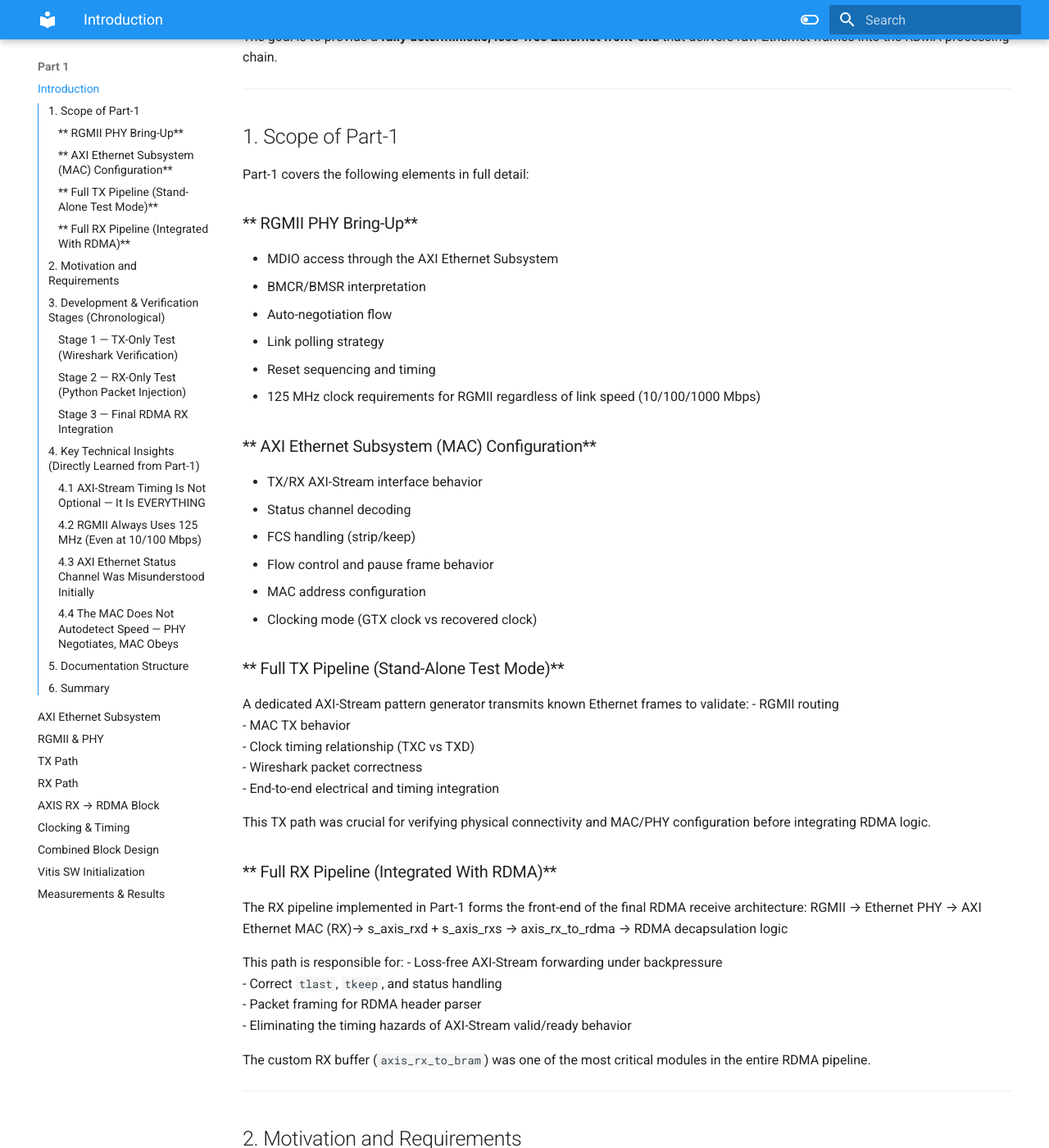
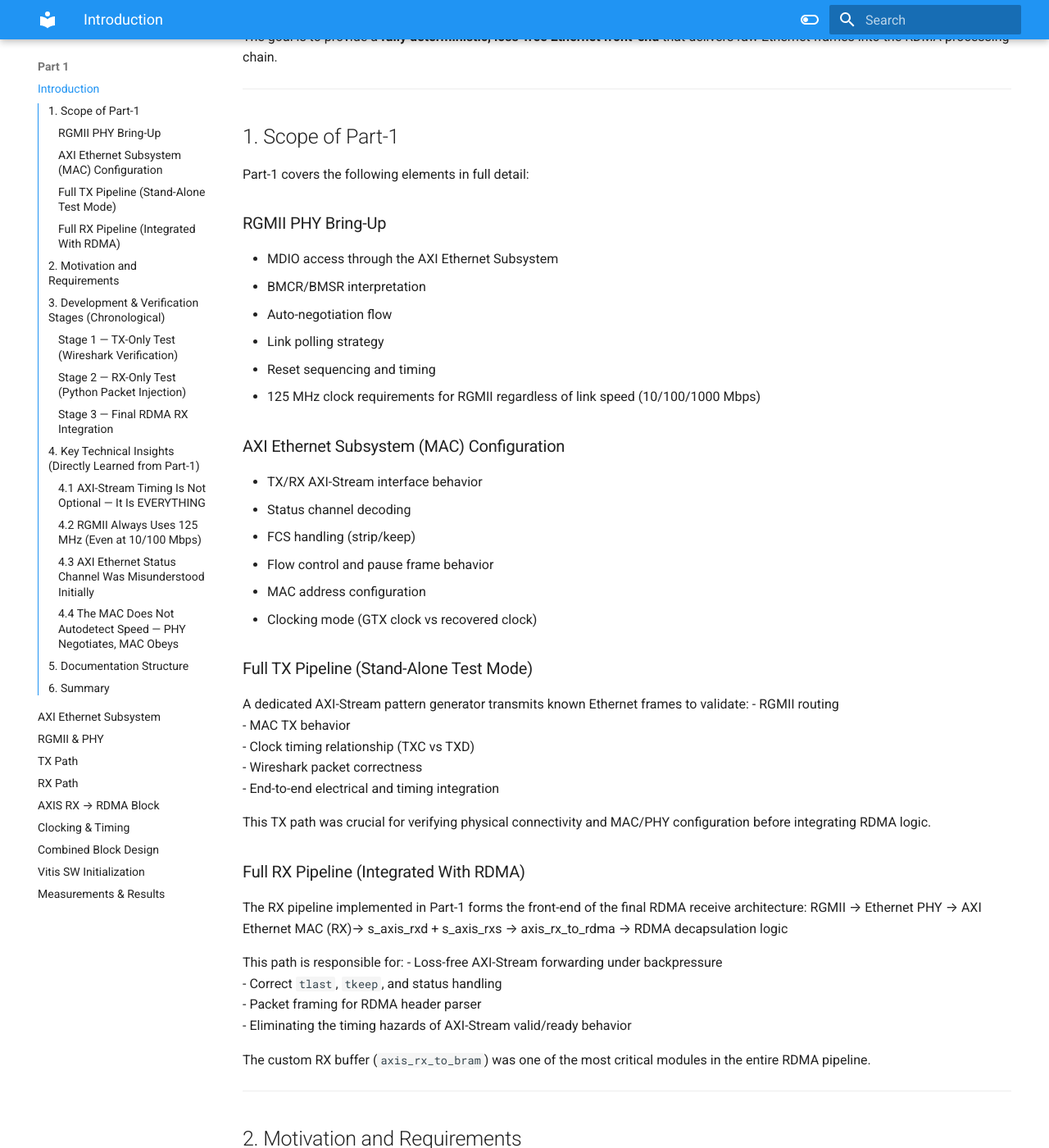
Before and after one commit to tolgakuntman/rdma-hw-pipeline, an MkDocs documentation site: the page built from docs/project/part1_ethernet/intro.md, in a window 1280 px wide and 1400 px high, scrolled down 340 px. Shown: the whole window at 82% size. Built offline with MkDocs 1.6.1 and Material for MkDocs 9.7.7, drawn with Linux system fonts in a browser that asks for light colours; nearby versions of some CDN libraries; library files that are not in the unit come from our copies.

Commit message:
mkdocs update

```diff
--- a/docs/project/part1_ethernet/intro.md
+++ b/docs/project/part1_ethernet/intro.md
@@ -11,7 +11,7 @@ The goal is to provide a **fully deterministic, loss-free Ethernet front-end** t
 
 Part-1 covers the following elements in full detail:
 
-### ** RGMII PHY Bring-Up**
+###  RGMII PHY Bring-Up
 - MDIO access through the AXI Ethernet Subsystem
 - BMCR/BMSR interpretation
 - Auto-negotiation flow
@@ -19,7 +19,7 @@ Part-1 covers the following elements in full detail:
 - Reset sequencing and timing
 - 125 MHz clock requirements for RGMII regardless of link speed (10/100/1000 Mbps)
 
-### ** AXI Ethernet Subsystem (MAC) Configuration**
+### AXI Ethernet Subsystem (MAC) Configuration
 - TX/RX AXI-Stream interface behavior
 - Status channel decoding
 - FCS handling (strip/keep)
@@ -27,7 +27,7 @@ Part-1 covers the following elements in full detail:
 - MAC address configuration
 - Clocking mode (GTX clock vs recovered clock)
 
-### ** Full TX Pipeline (Stand-Alone Test Mode)**
+### Full TX Pipeline (Stand-Alone Test Mode)
 A dedicated AXI-Stream pattern generator transmits known Ethernet frames to validate:
 - RGMII routing
 - MAC TX behavior
@@ -37,7 +37,7 @@ A dedicated AXI-Stream pattern generator transmits known Ethernet frames to vali
 
 This TX path was crucial for verifying physical connectivity and MAC/PHY configuration before integrating RDMA logic.
 
-### ** Full RX Pipeline (Integrated With RDMA)**
+### Full RX Pipeline (Integrated With RDMA)
 The RX pipeline implemented in Part-1 forms the front-end of the final RDMA receive architecture:
 RGMII → Ethernet PHY → AXI Ethernet MAC (RX)→ s_axis_rxd + s_axis_rxs → axis_rx_to_rdma → RDMA decapsulation logic
 
```
